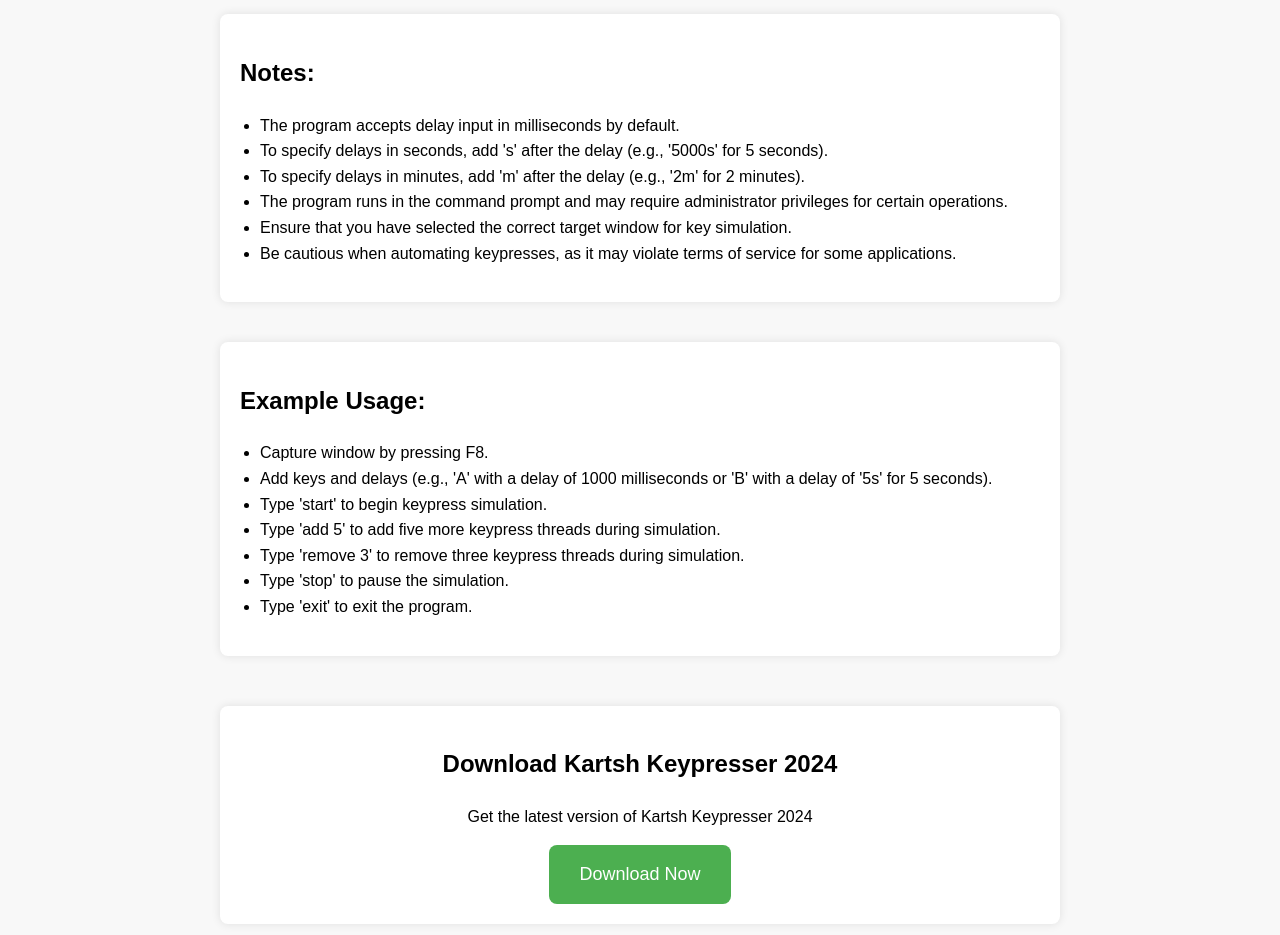
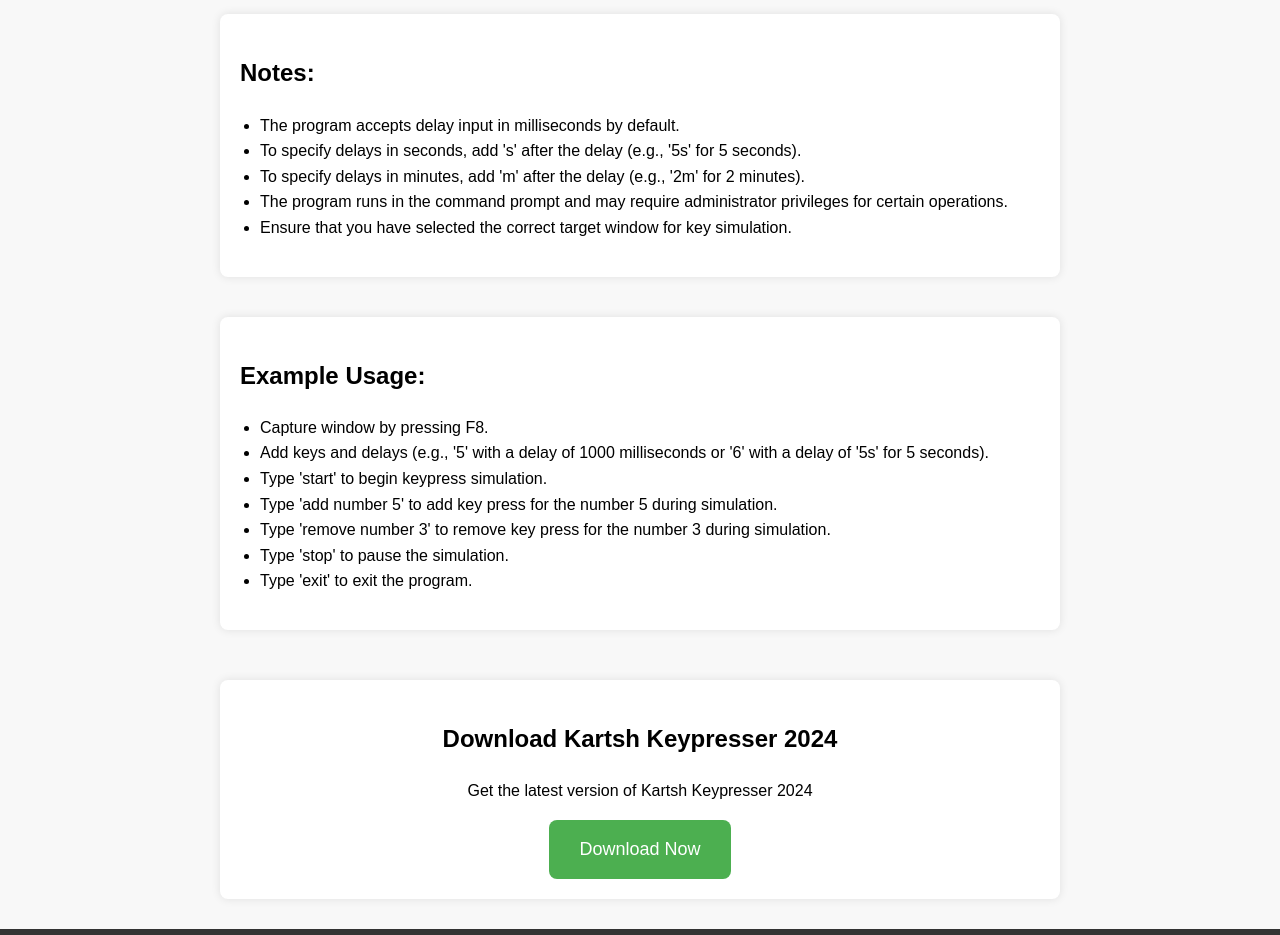
Before and after one commit to ahmedmostafa8/kalonline-keypresser, a plain HTML site: page index.html in a window 1280 px wide. Shown: the part 1280-2215 px from the top of the page. Drawn offline with Linux system fonts and the light colour scheme.

Commit message:
Update index.html

```diff
--- a/index.html
+++ b/index.html
@@ -67,7 +67,7 @@
         <ul>
           <li>The program accepts delay input in milliseconds by default.</li>
           <li>
-            To specify delays in seconds, add 's' after the delay (e.g., '5000s'
+            To specify delays in seconds, add 's' after the delay (e.g., '5s'
             for 5 seconds).
           </li>
           <li>
@@ -82,30 +82,19 @@
             Ensure that you have selected the correct target window for key
             simulation.
           </li>
-          <li>
-            Be cautious when automating keypresses, as it may violate terms of
-            service for some applications.
-          </li>
         </ul>
       </section>
 
       <section class="example-usage-section">
         <h2>Example Usage:</h2>
         <ul>
-          <li>Capture window by pressing F8.</li>
-          <li>
-            Add keys and delays (e.g., 'A' with a delay of 1000 milliseconds or
-            'B' with a delay of '5s' for 5 seconds).
-          </li>
-          <li>Type 'start' to begin keypress simulation.</li>
-          <li>
-            Type 'add 5' to add five more keypress threads during simulation.
-          </li>
-          <li>
-            Type 'remove 3' to remove three keypress threads during simulation.
-          </li>
-          <li>Type 'stop' to pause the simulation.</li>
-          <li>Type 'exit' to exit the program.</li>
+            <li>Capture window by pressing F8.</li>
+            <li>Add keys and delays (e.g., '5' with a delay of 1000 milliseconds or '6' with a delay of '5s' for 5 seconds).</li>
+            <li>Type 'start' to begin keypress simulation.</li>
+            <li>Type 'add number 5' to add key press for the number 5 during simulation.</li>
+            <li>Type 'remove number 3' to remove key press for the number 3 during simulation.</li>
+            <li>Type 'stop' to pause the simulation.</li>
+            <li>Type 'exit' to exit the program.</li>
         </ul>
       </section>
 
```
